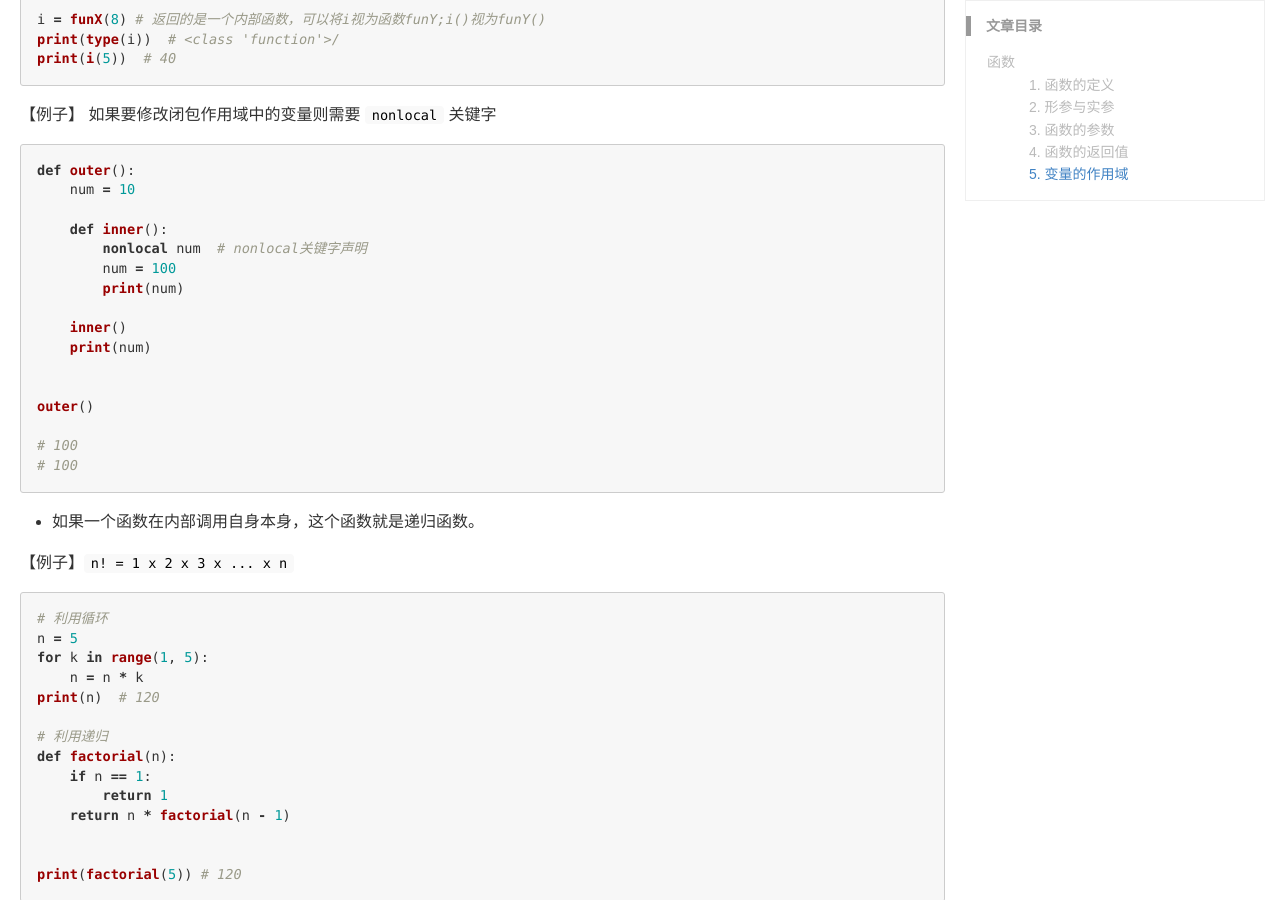
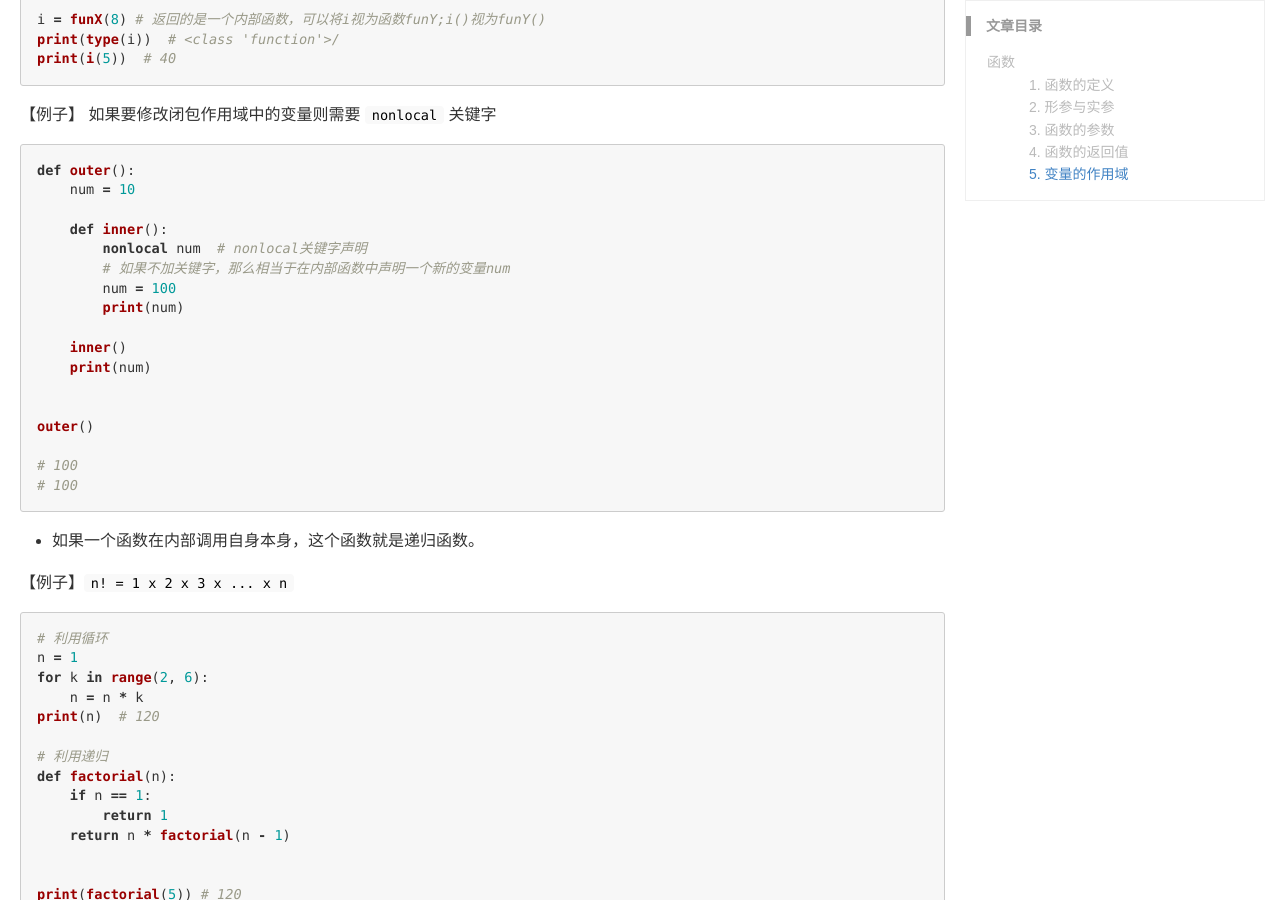
Before and after one commit to tangxing7028/tangxing7028.github.io, a Jekyll site: the page built from _posts/python/阿里云-天池/2024-05-21-Python入门(下) .md, in a window 1280 px wide and 900 px high, scrolled down 2520 px. Built offline with Jekyll 4.4.1, drawn with Linux system fonts in a browser that asks for light colours.

Commit message:
Update 2024-05-21-Python入门(下) .md

````diff
--- a/_posts/python/阿里云-天池/2024-05-21-Python入门(下) .md
+++ b/_posts/python/阿里云-天池/2024-05-21-Python入门(下) .md
@@ -133,6 +133,7 @@ def outer():
 
     def inner():
         nonlocal num  # nonlocal关键字声明
+        # 如果不加关键字，那么相当于在内部函数中声明一个新的变量num
         num = 100
         print(num)
 
@@ -152,8 +153,8 @@ outer()
 
 ```python
 # 利用循环
-n = 5
-for k in range(1, 5):
+n = 1
+for k in range(2, 6):
     n = n * k
 print(n)  # 120
 
````
